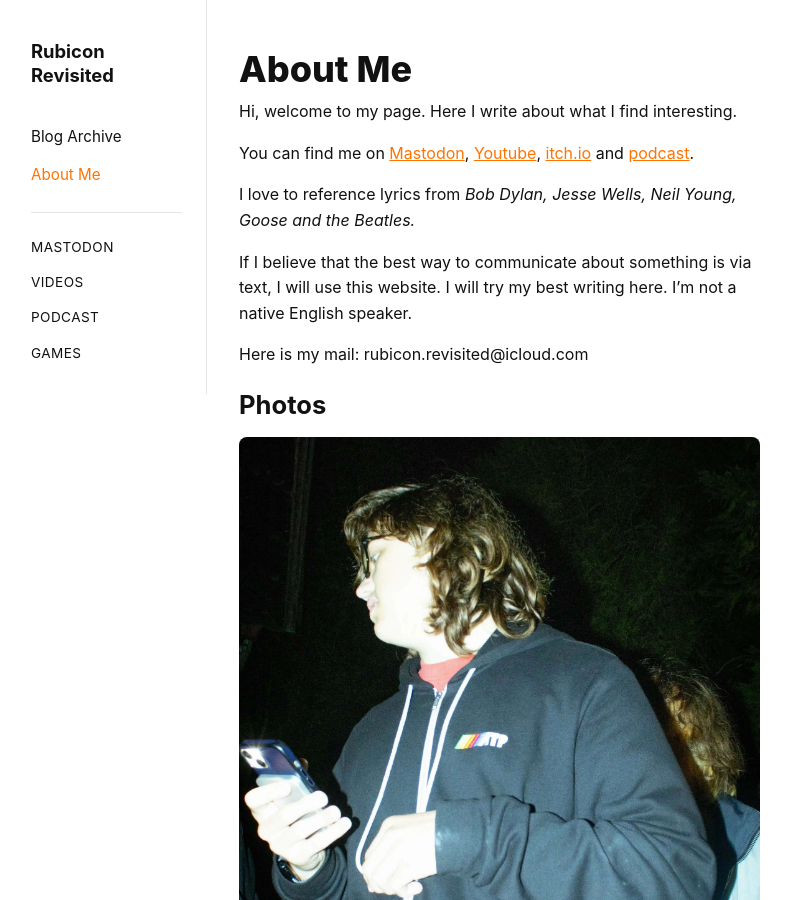
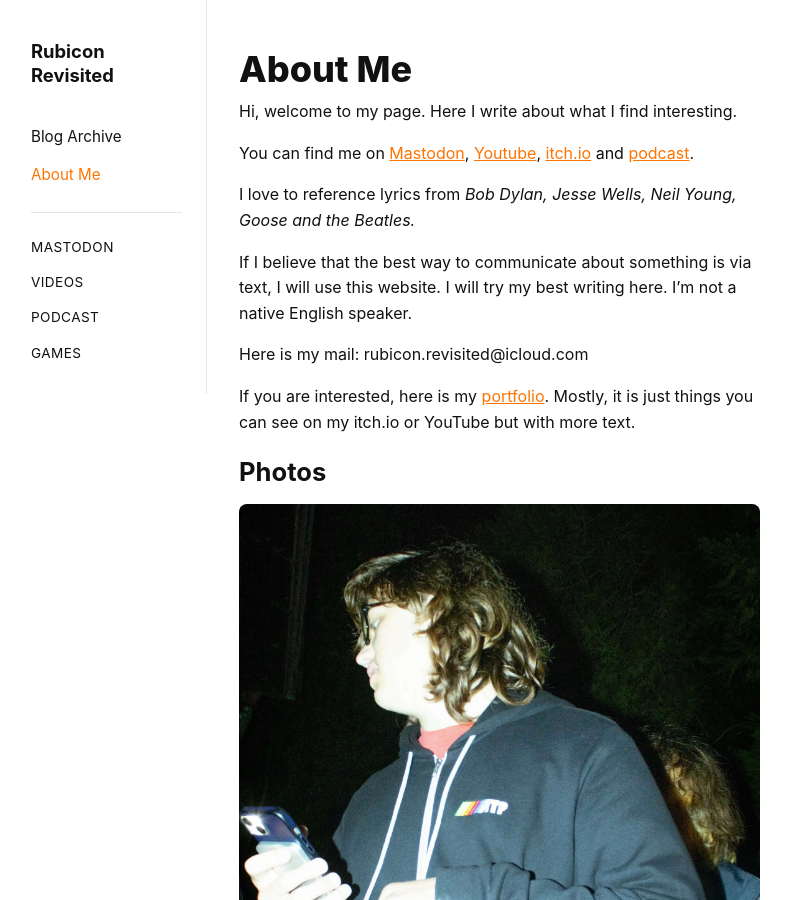
Before and after one commit to StepanJiri/stepankarasek.github.io, a Jekyll site: the page built from about.md, in a window 1280 px wide and 900 px high. Shown: the whole window, without its empty margins (153-944 px from the left). Built offline with Jekyll 4.4.1, drawn with Linux system fonts in a browser that asks for light colours.

Commit message:
Update about.md

```diff
--- a/about.md
+++ b/about.md
@@ -16,6 +16,8 @@ If I believe that the best way to communicate about something is via text, I wil
 
 Here is my mail: rubicon.revisited@icloud.com
 
+If you are interested, here is my [portfolio](https://rubiconrevisited.com/portfolio/). Mostly, it is just things you can see on my itch.io or YouTube but with more text.
+
 ## Photos
 ![Daniel Darby Supik]({{ '/assets/images/About_Me/Phone and ATP  1 Photo.webp' | relative_url }})
 ###### Photo by Daniel Darby Supik / (2026-09-19)
```
